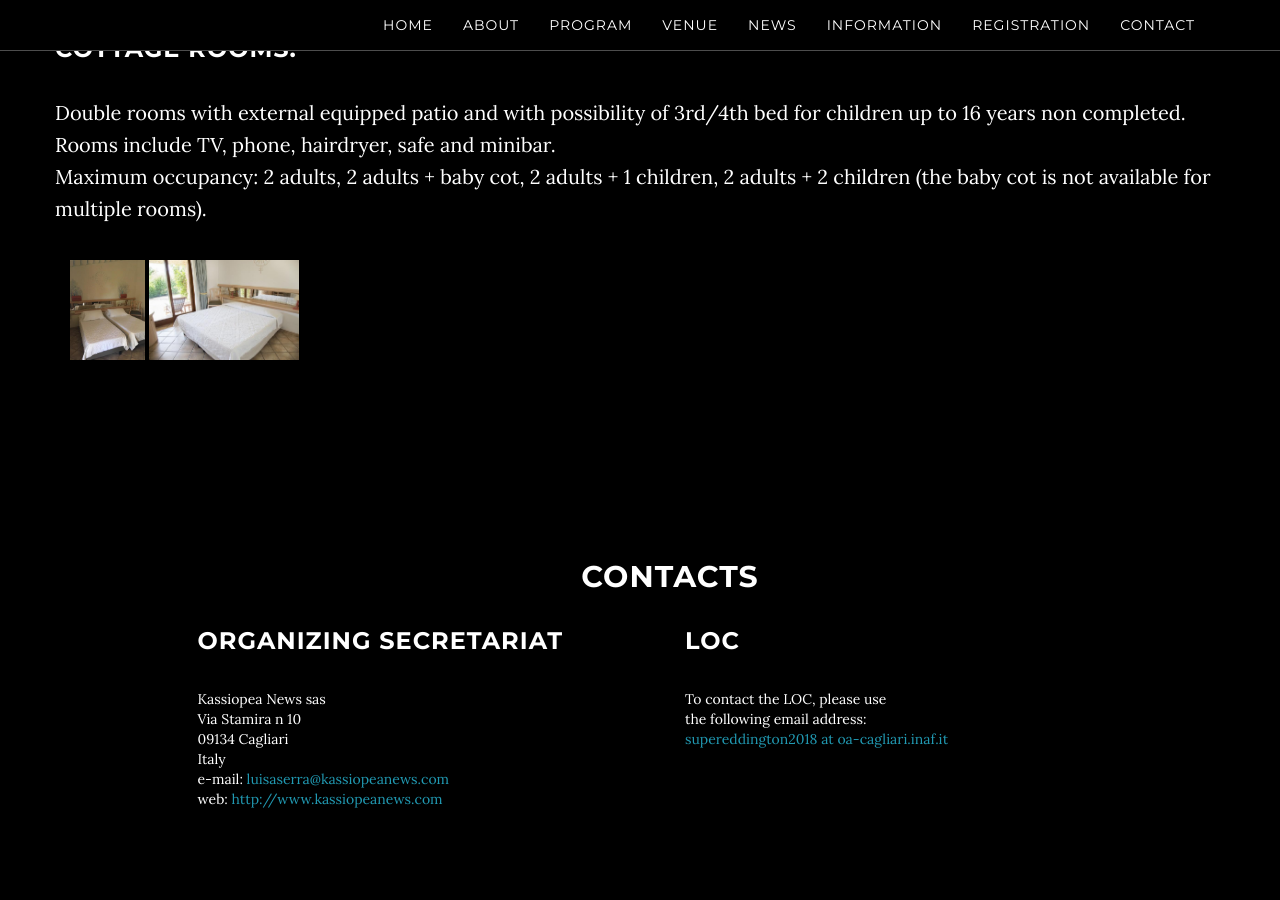
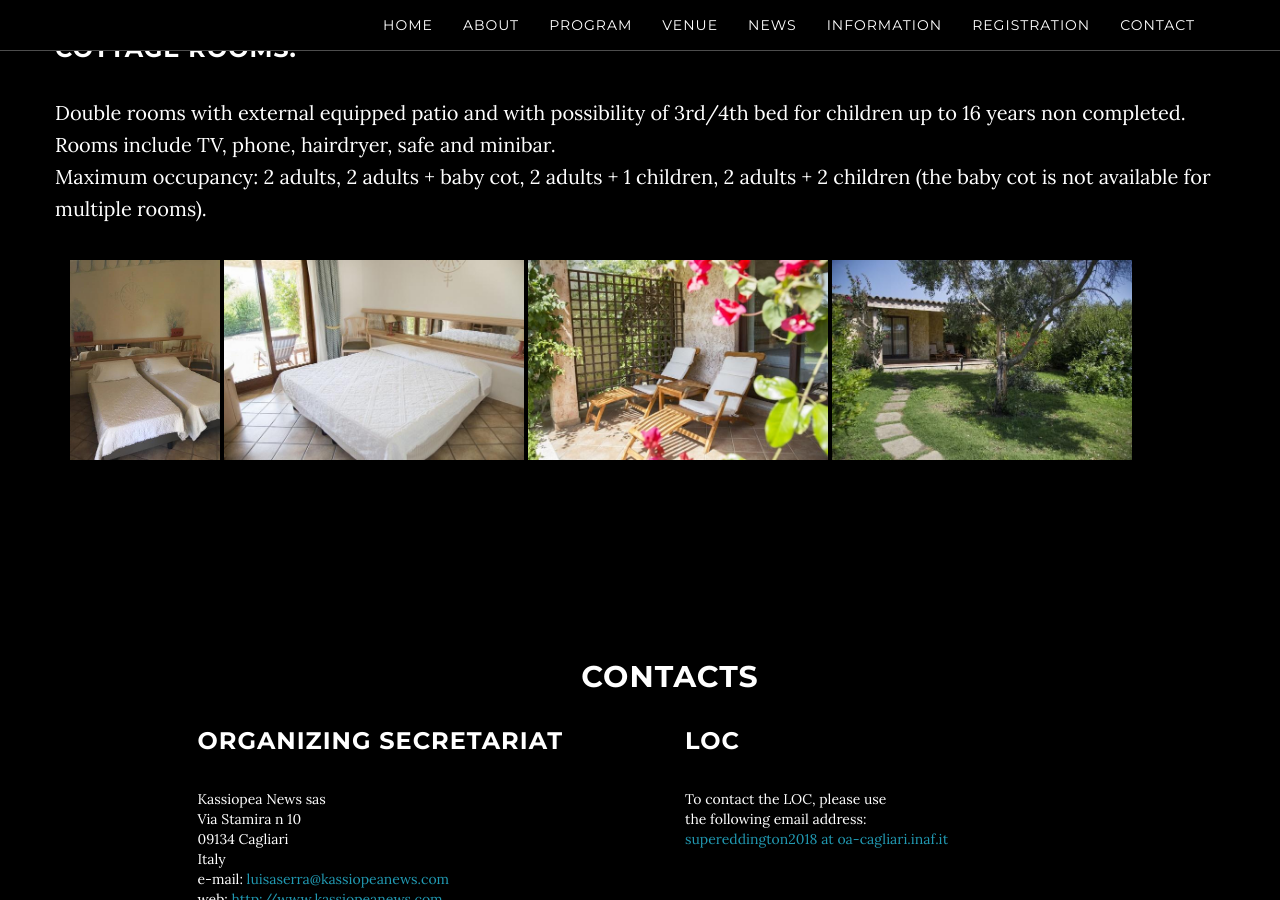
Before and after one commit to breakingthelimits/supereddington2018, a Jekyll site: the page built from index.html, in a window 1280 px wide and 900 px high, scrolled down 5513 px. Built offline with Jekyll 4.4.1, drawn with Linux system fonts in a browser that asks for light colours.

Commit message:
Update venue.html

```diff
--- a/_includes/venue.html
+++ b/_includes/venue.html
@@ -208,8 +208,10 @@
           </div>
 
           <div style="float:center;">
-              <img src={{ site.baseurl }}/img/camera1.jpg height="100px;"></img>
-               <img src={{ site.baseurl }}/img/camera2.jpg height="100px;"></img>
+              <img src={{ site.baseurl }}/img/camera1.jpg height="200px;"></img>
+              <img src={{ site.baseurl }}/img/camera2.jpg height="200px;"></img>
+              <img src={{ site.baseurl }}/img/patio.jpg height="200px;"></img>
+              <img src={{ site.baseurl }}/img/giardino.jpg height="200px;"></img>
             </a>
           </div>
 
```
